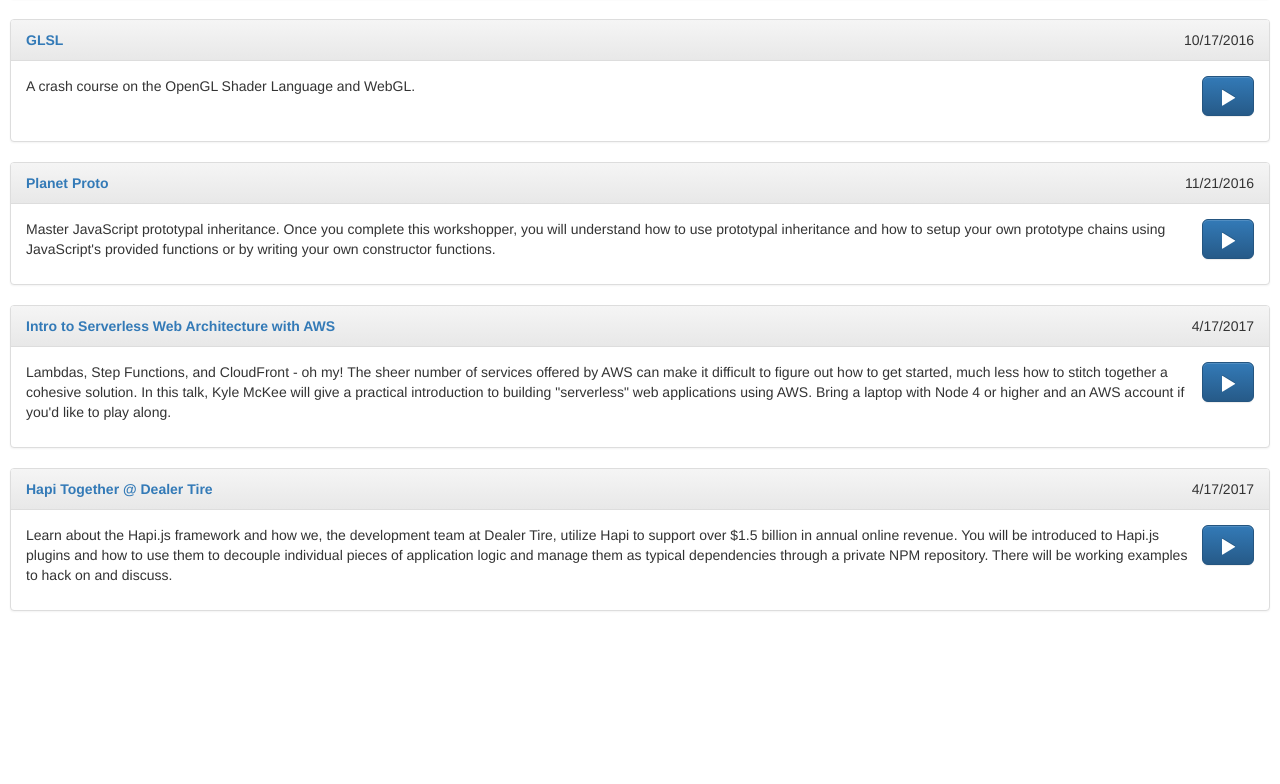
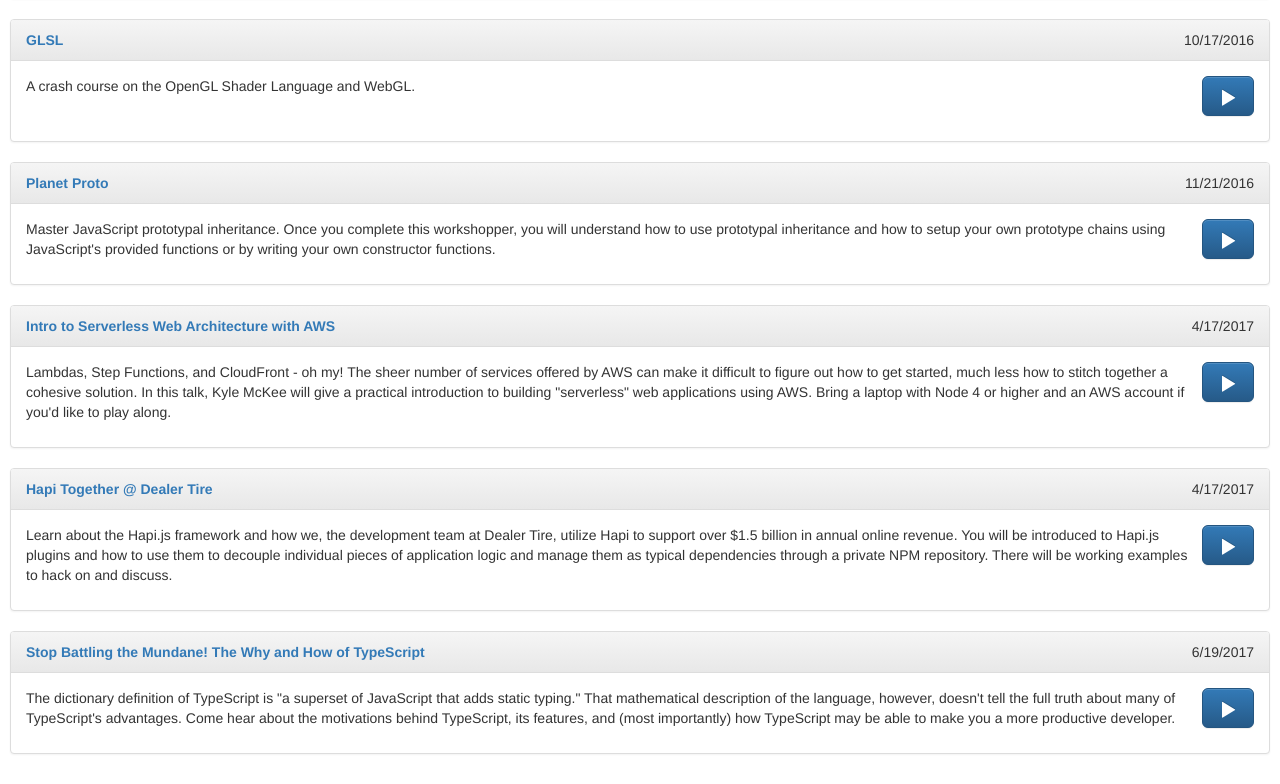
Before and after one commit to NodeSchoolCLE/presentations, a plain HTML site: page index.html in a window 1280 px wide. Shown: the part 836-1620 px from the top of the page. Before the commit the page ends 1477 px from the top, so only its background shows below. Drawn offline with nearby package versions, Linux system fonts and the light colour scheme.

Commit message:
Updated for TS presentation.

```diff
--- a/index.html
+++ b/index.html
@@ -343,6 +343,46 @@
         </div>
 
 
+        <div class="panel panel-default">
+            <div class="panel-heading">
+                <div class="flex-row">
+                    <div class="flex-item-dynamic">
+                        <strong>
+                            <a href="https://www.meetup.com/Cleveland-Javascript/events/240729466/" target="blank">
+                                Stop Battling the Mundane! The Why and How of TypeScript
+                            </a>
+                        </strong>
+                    </div>
+                    <div class="flex-item-static">6/19/2017</div>
+                </div>
+
+            </div>
+            <div class="panel-body">
+                <div class="flex-row">
+                    <div class="flex-item-dynamic">
+                        <p>
+                            The dictionary definition of TypeScript is "a
+                            superset of JavaScript that adds static typing."
+                            That mathematical description of the language,
+                            however, doesn't tell the full truth about many of
+                            TypeScript's advantages. Come hear about the
+                            motivations behind TypeScript, its features, and
+                            (most importantly) how TypeScript may be able to
+                            make you a more productive developer.
+                        </p>
+                    </div>
+                    <div class="flex-item-static">
+                        <p>
+                            <a class="btn btn-primary btn-lg" href="typescript/typescript.pdf" role="button">
+                                <span class="glyphicon glyphicon-play" ></span>
+                            </a>
+                        </p>
+                    </div>
+                </div>
+            </div>
+        </div>
+
+
         <script src="https://ajax.googleapis.com/ajax/libs/jquery/1.11.3/jquery.min.js"></script>
         <script src="common/bootstrap-3.3.5-dist/js/bootstrap.min.js"></script>
 
```
